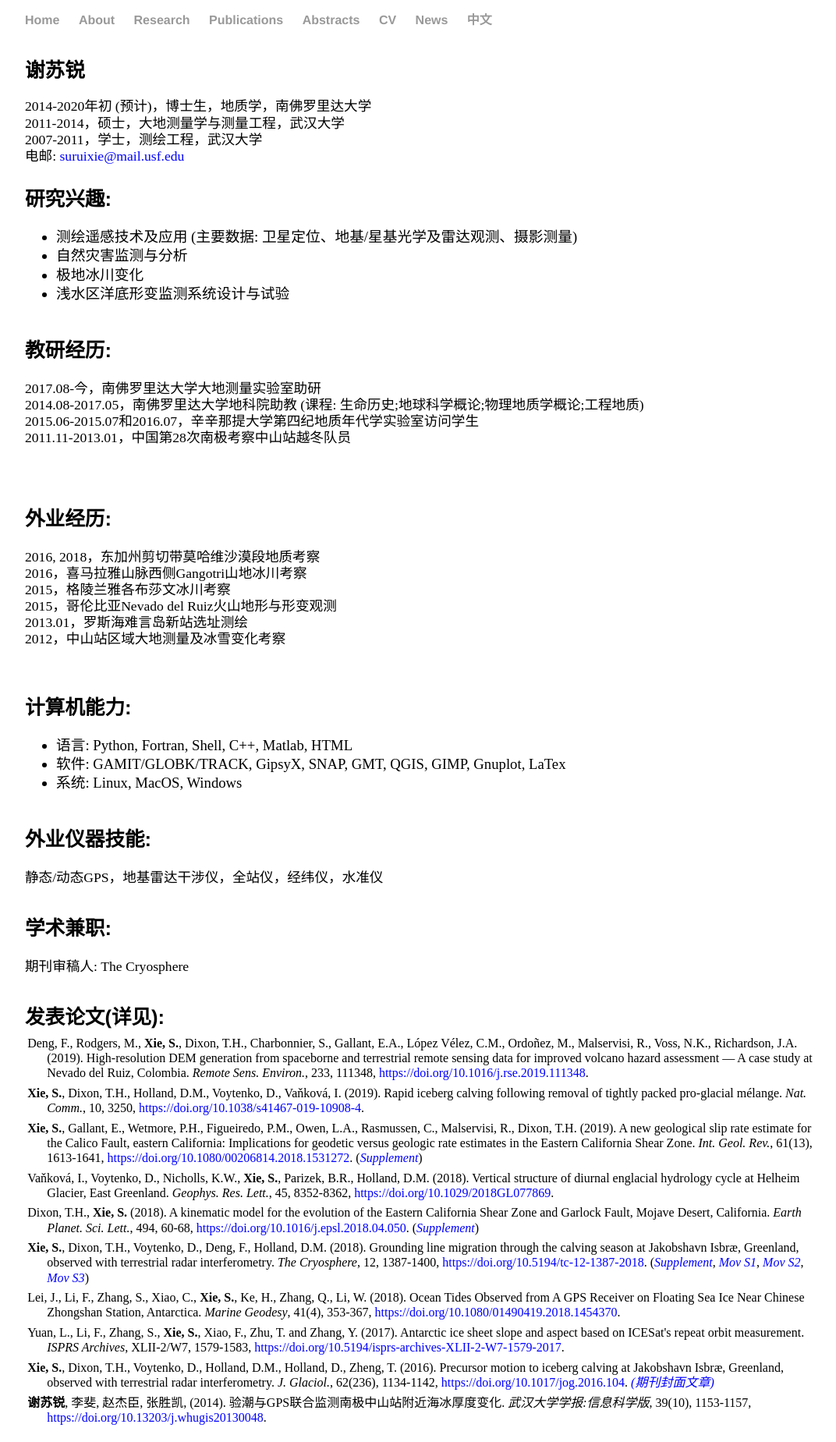
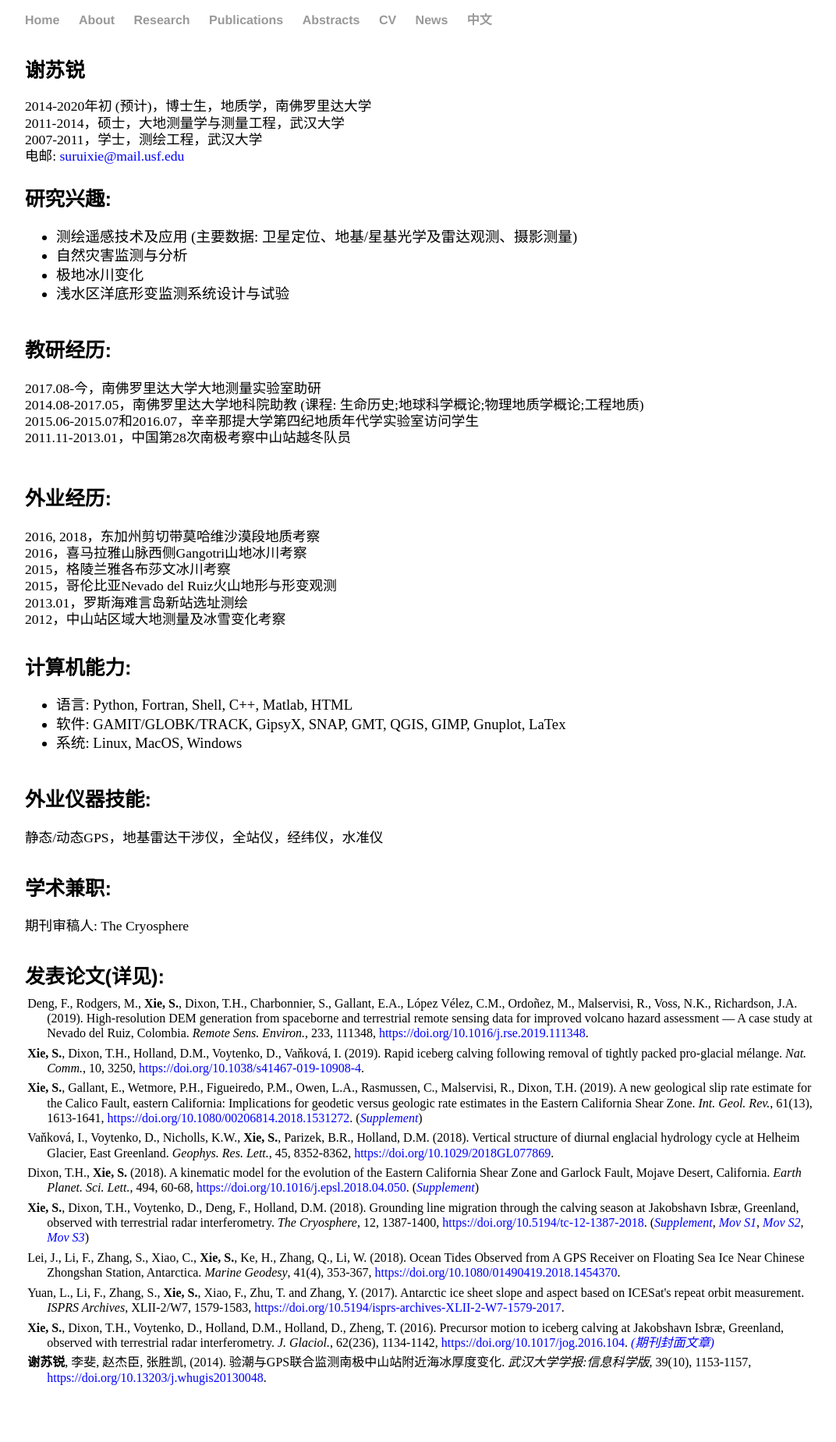
Before and after one commit to suruixie/suruixie.github.io, a Jekyll site: the page built from Chinese/index.html, in a window 1280 px wide. Shown: the whole page at 78% size, without its empty margins (96-1168 px from the left). Built offline with Jekyll 4.4.1, drawn with Linux system fonts in a browser that asks for light colours; a style sheet for code colours, icons or effects is not loaded; after the commit the page ends 1798 px from its top, so only the background shows below that.

Commit message:
Update index.html

```diff
--- a/Chinese/index.html
+++ b/Chinese/index.html
@@ -32,7 +32,7 @@
             </p>
 	</div>
 	<div class="sideText">
-	    <h4 style="margin-top:7em;margin-bottom:0.2em;">外业经历: </h4>
+	    <h4 style="margin-top:6em;margin-bottom:0.2em;">外业经历: </h4>
 	    <p style="line-height: 120%;">2016, 2018，东加州剪切带莫哈维沙漠段地质考察<br>
 		    2016，喜马拉雅山脉西侧Gangotri山地冰川考察<br>
 		    2015，格陵兰雅各布莎文冰川考察<br>
@@ -42,7 +42,7 @@
             </p>
 	</div>
 	<div class="sideText">
-	    <h4 style="margin-top:8em;margin-bottom:0.2em;">计算机能力: </h4>
+	    <h4 style="margin-top:7em;margin-bottom:0.2em;">计算机能力: </h4>
 	    <ul class="research_list">
 		    <li style="line-height:130%; font-size:0.9em; color:#000000;">语言: Python, Fortran, Shell, C++, Matlab, HTML</a></li>
 		    <li style="line-height:130%; font-size:0.9em; color:#000000;">软件: GAMIT/GLOBK/TRACK, GipsyX, SNAP, GMT, QGIS, GIMP, Gnuplot, LaTex</a></li>
```
